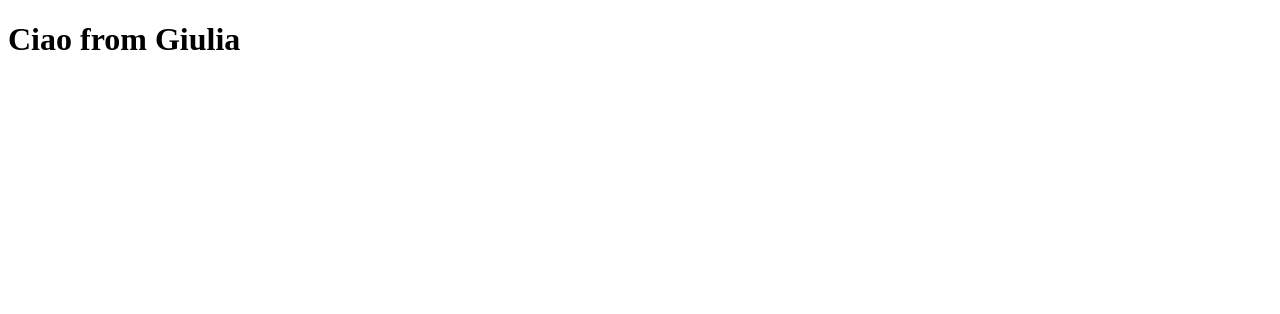
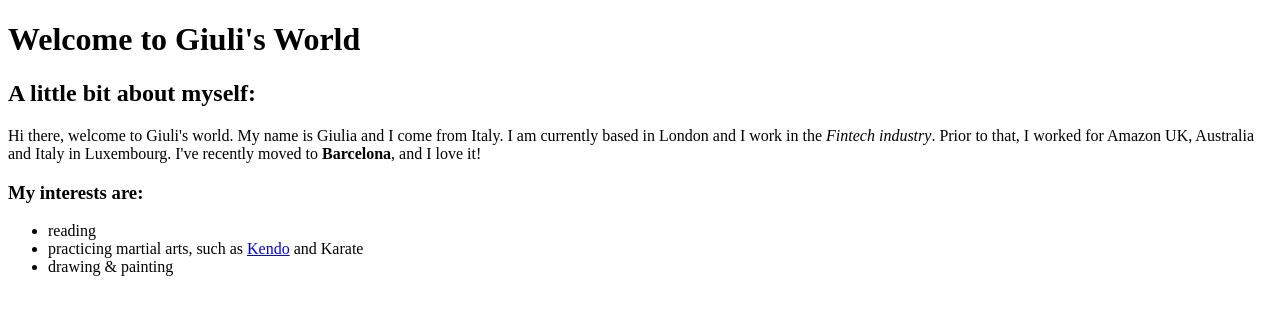
Before and after one commit to tawebbcn/cohort-1018, a plain HTML site: page students/giulia/index.html in a window 1280 px wide. Drawn offline with Linux system fonts and the light colour scheme.

Commit message:
exercise done

```diff
--- a/students/giulia/index.html
+++ b/students/giulia/index.html
@@ -2,12 +2,28 @@
 <html lang="en">
 
 <head>
-  <title>Hi, I am Giulia!</title>
+  <title>Giulia - Profile Website</title>
   <meta charset="utf-8">
   <meta name="viewport" content="width=device-width, initial-scale=1, shrink-to-fit=no">
-  </head>
+
+</head>
 
 <body>
-  <h1>Ciao from Giulia</h1>
+  <header class="header-block">
+      <h1>Welcome to Giuli's World</h1>
+    </header>
+
+    <section>
+      <h2>A little bit about myself:</h2>
+      <p>Hi there, welcome to Giuli's world. My name is Giulia and I come from Italy. I am currently based in London and I work in the <em>Fintech industry</em>. Prior to that, I worked for Amazon UK, Australia and Italy in Luxembourg. I've recently moved to <strong>Barcelona</strong>, and I love it!</p>
+      <h3>My interests are:</h3>
+
+      <ul>
+        <li> reading</li>
+        <li> practicing martial arts, such as <a href="https://en.wikipedia.org/wiki/Kendo" target="_blank">Kendo</a> and Karate</li>
+        <li> drawing & painting</li>
+     </ul>
+    </section>
+     <script src="main.js"></script>
 </body>
 </html>
```
